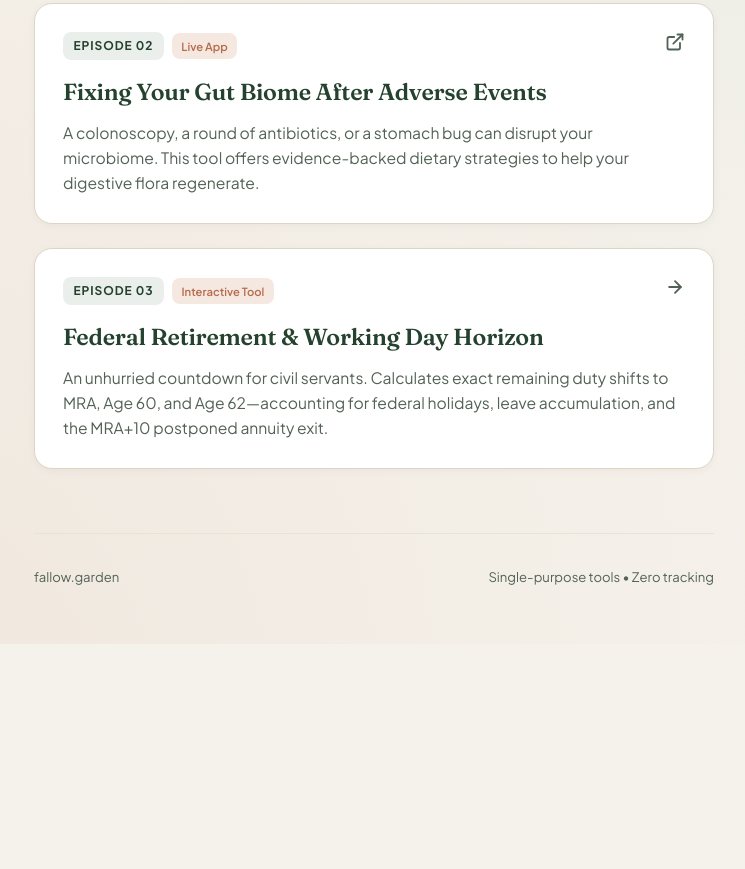
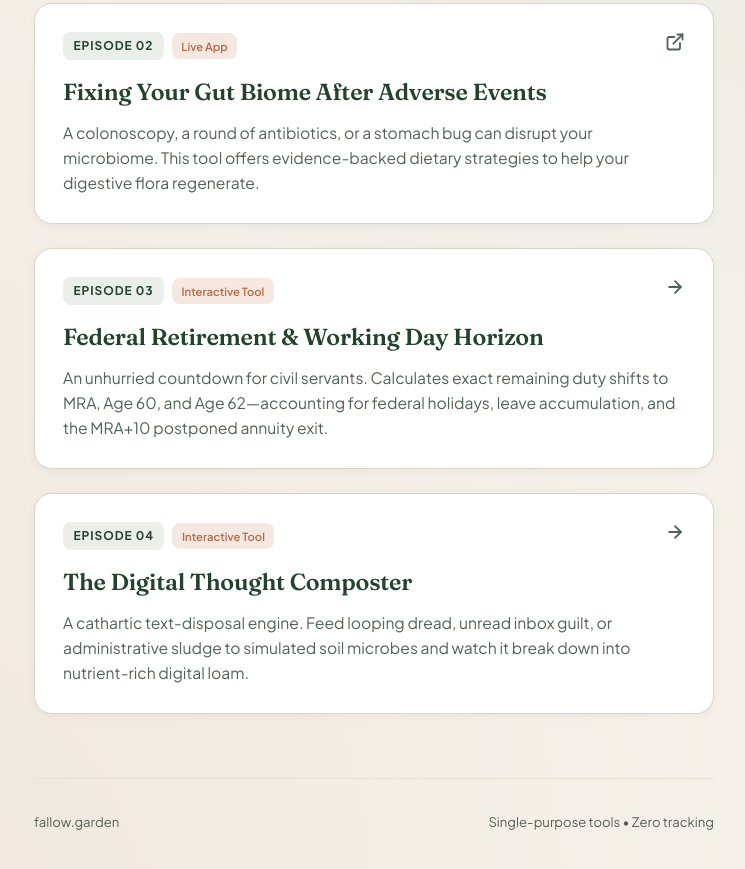
Before and after one commit to davidmikosz-netizen/fallow.garden, a plain HTML site: page index.html in a window 1280 px wide. Shown: the part 807-1676 px from the top of the page, without its empty margins (266-1011 px from the left). Before the commit the page ends 1451 px from the top, so only its background shows below. Drawn offline with Linux system fonts and the light colour scheme.

Commit message:
Update index.html

```diff
--- a/index.html
+++ b/index.html
@@ -279,7 +279,7 @@
     <main>
       <div class="section-header">
         <span class="section-title">Published Episodes</span>
-        <span class="episode-count">3 Installments</span>
+        <span class="episode-count">4 Installments</span>
       </div>
 
       <div class="episode-list">
@@ -343,6 +343,26 @@
             An unhurried countdown for civil servants. Calculates exact remaining duty shifts to MRA, Age 60, and Age 62—accounting for federal holidays, leave accumulation, and the MRA+10 postponed annuity exit.
           </div>
         </a>
+
+        <!-- Episode 04 -->
+        <a href="./episodes/composter/" class="episode-card">
+          <div class="card-top">
+            <div class="badge-wrap">
+              <span class="episode-tag">Episode 04</span>
+              <span class="status-pill">Interactive Tool</span>
+            </div>
+            <div class="arrow-icon">
+              <svg width="20" height="20" viewBox="0 0 24 24" fill="none" stroke="currentColor" stroke-width="2.2" stroke-linecap="round" stroke-linejoin="round">
+                <line x1="5" y1="12" x2="19" y2="12"></line>
+                <polyline points="12 5 19 12 12 19"></polyline>
+              </svg>
+            </div>
+          </div>
+          <div class="episode-title">The Digital Thought Composter</div>
+          <div class="episode-desc">
+            A cathartic text-disposal engine. Feed looping dread, unread inbox guilt, or administrative sludge to simulated soil microbes and watch it break down into nutrient-rich digital loam.
+          </div>
+        </a>
       </div>
     </main>
 
```
